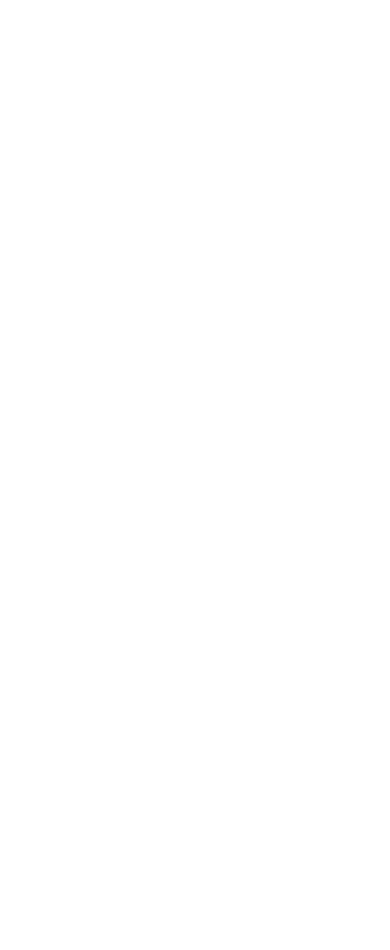
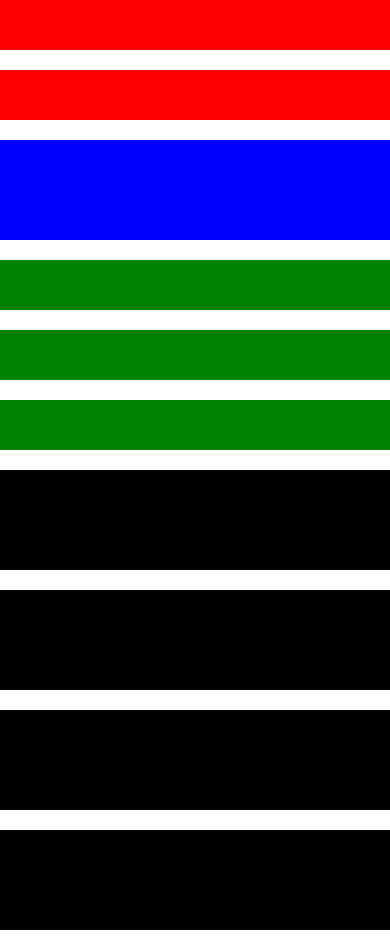
Before and after one commit to xulin523/my-demo, a plain HTML site: page 媒体查询.html in a window 390 px wide. Before the commit the page ends 844 px from the top, so only its background shows below. Drawn offline with Linux system fonts and the light colour scheme.

Commit message:
提交媒体查询

```diff
--- a/媒体查询.html
+++ b/媒体查询.html
@@ -1,44 +1,145 @@
 <!DOCTYPE html>
 <html lang="en">
+
 <head>
     <meta charset="UTF-8">
     <meta name="viewport" content="width=device-width, initial-scale=1.0">
     <meta http-equiv="X-UA-Compatible" content="ie=edge">
     <title>Document</title>
 </head>
+
 <body>
     <style>
-    body{
+        body {
             margin: 0;
             padding: 0;
         }
-    .left{
+
+        .left {
             float: left;
         }
-    .right{
+
+        .right {
             float: right;
         }
-    .topleft{
-        width: 50px;
+
+        .clear:after {
+            display: block;
+            content: "";
+            clear: both;
+        }
+
+        .top {
+            margin-bottom: 20px;
+        }
+
+        .top .title {
+            height: 50px;
+            width: 49%;
+            background-color: red;
+        }
+
+        .content {
+            width: 100%;
+            height: 200px;
+            background-color: blue;
+            margin-bottom: 20px;
+        }
+
+        .down {
+            margin-bottom: 20px;
+        }
+
+        .down .demo1 {
+            float: left;
+            width: 32%;
+            height: 50px;
+            background-color: green;
+            margin-right: 2%;
+        }
+
+        .down .demo1:last-child {
+            margin-right: 0;
+        }
+
+        .footer .next {
+            float: left;
+            width: 23%;
+            height: 100px;
+            background-color: black;
+            margin-left: 2.66%;
+        }
+
+        .footer .next:first-child {
+            margin-left: 0px;
+        }
+
+        @media only screen and (max-width:1024px) {
+            .box {
+                width: 100%;
+            }
+
+            .top {
+                margin-bottom: 0px;
+            }
+
+            .top .title {
+                width: 100%;
+                margin-right: 0px;
+                margin-bottom: 20px;
+            }
+
+            .content {
+                height: 100px;
+            }
+
+            .down {
+                margin-bottom: 0px;
+            }
+
+            .down .demo1 {
+                width: 100%;
+                margin-right: 0px;
+                margin-bottom: 20px;
+            }
+
+            .footer .next {
+                width: 49%;
+                margin-right: 1%;
+                margin-bottom: 20px;
+                margin-left: 0;
+            }
+
+            footer .next:nth-child(2n) {
+                margin-right: 0%;
+            }
+        }
+        @media only screen and (max-width:768px) {
+            .footer .next{
+                width: 100%;
+                margin-bottom: 20px;
+                margin-right: 0;
+            }
         }
     </style>
     <div class="box">
-        <div class="top">
-            <div class="topleft"></div>
-            <div class="topright"></div>
+        <div class="top clear">
+            <div class="title left"></div>
+            <div class="title right"></div>
         </div>
         <div class="content"></div>
-        <div class="down">
+        <div class="down clear">
             <div class="demo1"></div>
             <div class="demo1"></div>
             <div class="demo1"></div>
         </div>
-        <div class="footer">
-            <div class="down"></div>
-            <div class="down"></div>
-            <div class="down"></div>
-            <div class="down"></div>
+        <div class="footer clear">
+            <div class="next"></div>
+            <div class="next"></div>
+            <div class="next"></div>
+            <div class="next"></div>
         </div>
     </div>
 </body>
+
 </html>
```
Lines whose indentation alone changed are shown as unchanged.
